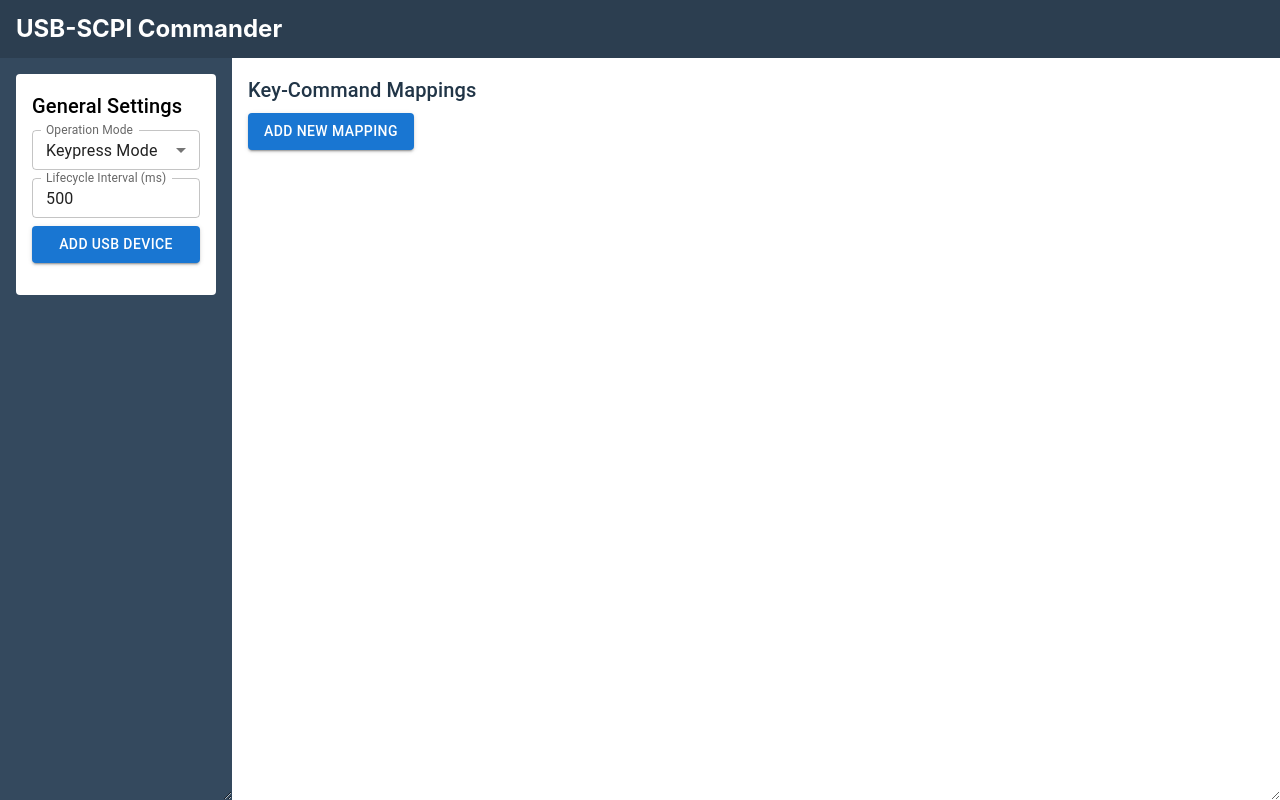
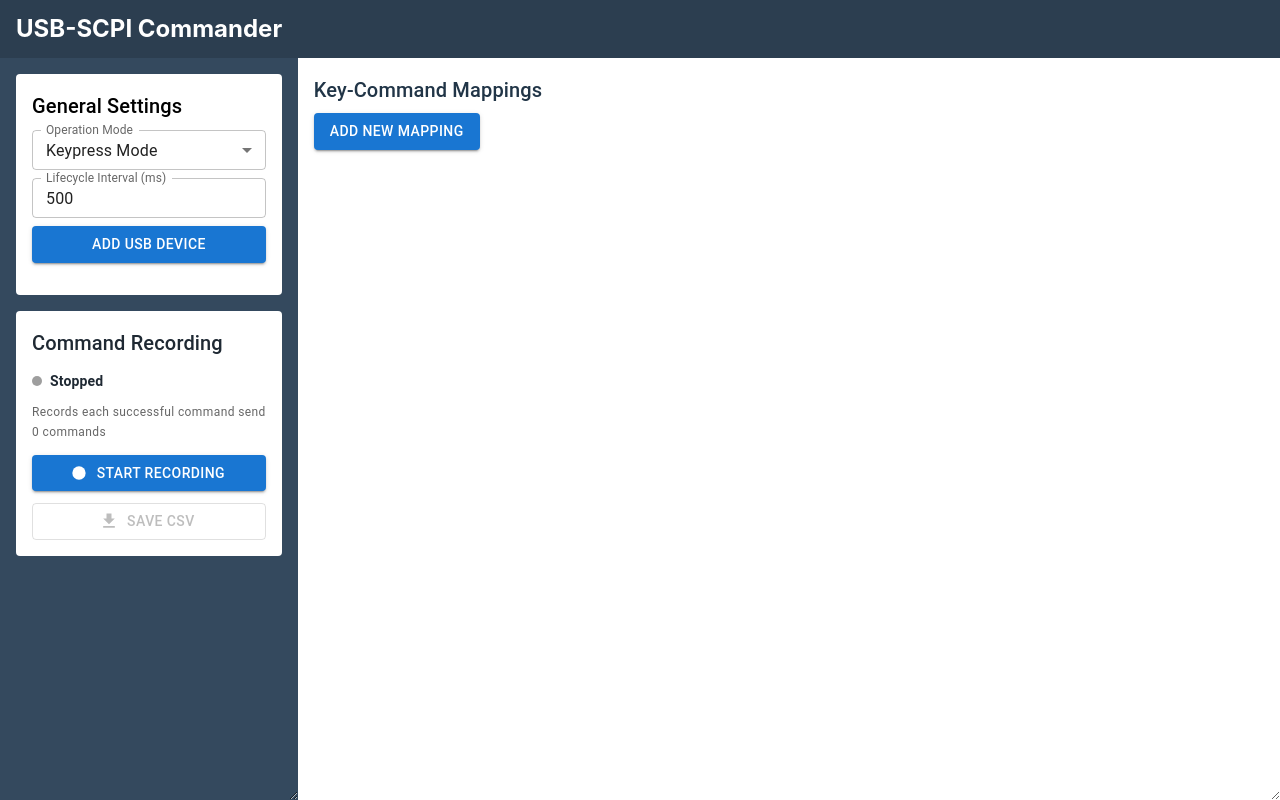
Before and after one commit to kzkymur/web-usb-scpi-commander, a React (Vite) app: page / in a window 1280 px wide. Built offline with nearby package versions, Linux system fonts and the light colour scheme.

Commit message:
recording 機能追加

```diff
--- a/src/components/KeypressSettings.tsx
+++ b/src/components/KeypressSettings.tsx
@@ -2,17 +2,14 @@ import { Button, TextField, Grid, Typography, Select, MenuItem, InputLabel, Form
 import { useKeypressStore } from '../store/keypress';
 import { useKeyboardHandler } from '../hooks/useKeyboardHandler';
 import { useGeneralStatus } from '../store/general';
-import { useState } from 'react';
 
 const KeypressSettings = () => {
   const { devices } = useGeneralStatus();
   const { keyCommands, setKeyCommand, removeKeyCommand } = useKeypressStore();
   useKeyboardHandler();
 
-  const [selectedDeviceId, setSelectedDeviceId] = useState<string>("");
-
   const handleAddMapping = () => {
-    setKeyCommand(crypto.randomUUID(), '', '', selectedDeviceId);
+    setKeyCommand(crypto.randomUUID(), '', '', devices[0]?.id ?? '');
   };
 
   const handleRemoveMapping = (id: string) => {
@@ -26,19 +23,16 @@ const KeypressSettings = () => {
       </Typography>
 
       <Grid container spacing={2}>
-        {keyCommands.map(({ id, key, command }) => (
+        {keyCommands.map(({ id, key, command, deviceId }) => (
           <Grid item xs={12} key={id}>
             <Grid container spacing={2} alignItems="center">
               <Grid item xs={3}>
                 <FormControl fullWidth>
                   <InputLabel>Device</InputLabel>
                   <Select
-                    value={selectedDeviceId}
+                    value={deviceId}
                     label="Device"
-                    onChange={(e) => {
-                      setKeyCommand(id, key, command, e.target.value);
-                      setSelectedDeviceId(e.target.value);
-                    }}
+                    onChange={(e) => setKeyCommand(id, key, command, e.target.value)}
                   >
                     {devices.map((device) => (
                       <MenuItem key={device.id} value={device.id}>
@@ -52,7 +46,7 @@ const KeypressSettings = () => {
                 <TextField
                   label="Key"
                   value={key}
-                  onChange={(e) => setKeyCommand(id, e.target.value, command, selectedDeviceId)}
+                  onChange={(e) => setKeyCommand(id, e.target.value, command, deviceId)}
                   fullWidth
                 />
               </Grid>
@@ -60,7 +54,7 @@ const KeypressSettings = () => {
                 <TextField
                   label="SCPI Command"
                   value={command}
-                  onChange={(e) => setKeyCommand(id, key, e.target.value, selectedDeviceId)}
+                  onChange={(e) => setKeyCommand(id, key, e.target.value, deviceId)}
                   fullWidth
                 />
               </Grid>
--- /dev/null
+++ b/src/components/RecordingControls.tsx
@@ -0,0 +1,126 @@
+import DownloadIcon from '@mui/icons-material/Download';
+import FiberManualRecordIcon from '@mui/icons-material/FiberManualRecord';
+import StopIcon from '@mui/icons-material/Stop';
+import { Box, Button, Stack, Typography } from '@mui/material';
+import { useCallback, useEffect, useRef, useState } from 'react';
+import styled from 'styled-components';
+import {
+  createRecordingFileName,
+  recordingCommandsToCsv,
+  RecordingSession,
+} from '../recording';
+import { subscribeToSCPICommandSent } from '../web-usb-scpi';
+
+const Section = styled.section`
+  display: flex;
+  flex-direction: column;
+  gap: 0.75rem;
+  padding: 1rem;
+  background: white;
+  border-radius: 4px;
+  color: #1f2933;
+`;
+
+const StatusDot = styled.span<{ $recording: boolean }>`
+  width: 0.625rem;
+  height: 0.625rem;
+  border-radius: 50%;
+  flex: 0 0 auto;
+  background: ${({ $recording }) => ($recording ? '#d32f2f' : '#9e9e9e')};
+  box-shadow: ${({ $recording }) => ($recording ? '0 0 0 3px rgba(211, 47, 47, 0.14)' : 'none')};
+`;
+
+const RecordingControls = () => {
+  const [isRecording, setIsRecording] = useState(false);
+  const [commandCount, setCommandCount] = useState(0);
+  const [startedAt, setStartedAt] = useState<number | null>(null);
+
+  const isRecordingRef = useRef(false);
+  const sessionRef = useRef<RecordingSession | null>(null);
+
+  const stopRecording = useCallback(() => {
+    if (!isRecordingRef.current) return;
+    isRecordingRef.current = false;
+    setIsRecording(false);
+  }, []);
+
+  const startRecording = useCallback(() => {
+    const now = Date.now();
+    sessionRef.current = new RecordingSession(now);
+    isRecordingRef.current = true;
+
+    setStartedAt(now);
+    setCommandCount(0);
+    setIsRecording(true);
+  }, []);
+
+  const saveCsv = useCallback(() => {
+    const session = sessionRef.current;
+    if (session === null || session.commands.length === 0) return;
+
+    const csv = recordingCommandsToCsv(session.commands, session.startedAt);
+    const blob = new Blob([`\uFEFF${csv}`], { type: 'text/csv;charset=utf-8' });
+    const objectUrl = URL.createObjectURL(blob);
+    const link = document.createElement('a');
+    link.href = objectUrl;
+    link.download = createRecordingFileName(session.startedAt);
+    document.body.appendChild(link);
+    link.click();
+    link.remove();
+    window.setTimeout(() => URL.revokeObjectURL(objectUrl), 0);
+  }, []);
+
+  useEffect(() => subscribeToSCPICommandSent((event) => {
+    if (!isRecordingRef.current || sessionRef.current === null) return;
+    sessionRef.current.recordCommand(event);
+    setCommandCount(sessionRef.current.commands.length);
+  }), []);
+
+  useEffect(() => () => {
+    isRecordingRef.current = false;
+  }, []);
+
+  return (
+    <Section aria-label="Command recording">
+      <Typography variant="h6">Command Recording</Typography>
+
+      <Stack direction="row" spacing={1} alignItems="center">
+        <StatusDot $recording={isRecording} aria-hidden="true" />
+        <Typography variant="body2" fontWeight={600}>
+          {isRecording ? 'Recording' : 'Stopped'}
+        </Typography>
+      </Stack>
+
+      <Box>
+        <Typography variant="caption" display="block" color="text.secondary">
+          Records each successful command send
+        </Typography>
+        <Typography variant="caption" display="block" color="text.secondary">
+          {commandCount.toLocaleString()} commands
+        </Typography>
+      </Box>
+
+      <Button
+        variant="contained"
+        color={isRecording ? 'error' : 'primary'}
+        startIcon={isRecording ? <StopIcon /> : <FiberManualRecordIcon />}
+        onClick={isRecording ? stopRecording : startRecording}
+        fullWidth
+      >
+        {isRecording ? 'Stop Recording' : 'Start Recording'}
+      </Button>
+
+      <Button
+        variant="outlined"
+        startIcon={<DownloadIcon />}
+        onClick={saveCsv}
+        disabled={commandCount === 0 || startedAt === null}
+        fullWidth
+      >
+        Save CSV
+      </Button>
+    </Section>
+  );
+};
+
+export default RecordingControls;
--- a/src/components/SettingsPanel.tsx
+++ b/src/components/SettingsPanel.tsx
@@ -2,6 +2,7 @@ import { useGeneralStatus } from '../store/general';
 import { Button, Select, MenuItem, TextField, FormControl, InputLabel, Typography, Box } from '@mui/material';
 import styled from 'styled-components';
 import { connectToDevice } from '../web-usb-scpi';
+import RecordingControls from './RecordingControls';
 
 const Section = styled.div`
   display: flex;
@@ -82,6 +83,7 @@ export const SettingsPanel = () => {
           </Box>
         ))}
       </Section>
+      <RecordingControls />
     </>
   );
 };
--- /dev/null
+++ b/src/recording.ts
@@ -0,0 +1,54 @@
+import type { SCPICommandSentEvent } from './web-usb-scpi';
+
+export class RecordingSession {
+  readonly startedAt: number;
+  readonly commands: SCPICommandSentEvent[] = [];
+
+  constructor(startedAt: number) {
+    this.startedAt = startedAt;
+  }
+
+  recordCommand(event: SCPICommandSentEvent) {
+    if (event.sentAt >= this.startedAt) this.commands.push(event);
+  }
+}
+
+const escapeCsvValue = (value: string | number) => {
+  const text = String(value);
+  if (!/[",\r\n]/.test(text)) return text;
+  return `"${text.replace(/"/g, '""')}"`;
+};
+
+export const recordingCommandsToCsv = (
+  commands: ReadonlyArray<SCPICommandSentEvent>,
+  startedAt: number,
+) => {
+  const rows: Array<Array<string | number>> = [
+    [
+      'elapsed_seconds',
+      'command_at',
+      'device_id',
+      'device_name',
+      'scpi_command',
+    ],
+    ...commands.map((command) => [
+      ((command.sentAt - startedAt) / 1000).toFixed(3),
+      new Date(command.sentAt).toISOString(),
+      command.deviceId,
+      command.deviceName,
+      command.command,
+    ]),
+  ];
+
+  return rows
+    .map((row) => row.map(escapeCsvValue).join(','))
+    .join('\r\n');
+};
+
+export const createRecordingFileName = (startedAt: number) => {
+  const timestamp = new Date(startedAt)
+    .toISOString()
+    .replace(/[-:]/g, '')
+    .replace(/\.\d{3}Z$/, 'Z');
+  return `scpi-recording-${timestamp}.csv`;
+};
--- a/src/web-usb-scpi.ts
+++ b/src/web-usb-scpi.ts
@@ -11,6 +11,34 @@ const fnv1a32 = (str: string) => {
   return (hash >>> 0).toString(16);
 }
 
+export type SCPICommandSentEvent = Readonly<{
+  sentAt: number;
+  deviceId: string;
+  deviceName: string;
+  command: string;
+}>;
+
+type SCPICommandSentListener = (event: SCPICommandSentEvent) => void;
+
+const scpiCommandSentListeners = new Set<SCPICommandSentListener>();
+
+export const subscribeToSCPICommandSent = (listener: SCPICommandSentListener) => {
+  scpiCommandSentListeners.add(listener);
+  return () => {
+    scpiCommandSentListeners.delete(listener);
+  };
+};
+
+const notifySCPICommandSent = (event: SCPICommandSentEvent) => {
+  scpiCommandSentListeners.forEach((listener) => {
+    try {
+      listener(event);
+    } catch (error) {
+      console.error('SCPI command listener failed:', error);
+    }
+  });
+};
+
 export class SCPIDevice {
   usb: USBDevice;
   endpointNumber: number | null = null;
@@ -23,8 +51,15 @@ export class SCPIDevice {
       throw new Error("endpointNumber has not been set. Please call `setup` function at first.")
     }
     const data = new TextEncoder().encode(cmd + '\n');
+    const sentAt = Date.now();
     try {
       await this.usb.transferOut(this.endpointNumber, data);
+      notifySCPICommandSent({
+        sentAt,
+        deviceId: this.id,
+        deviceName: this.usb.productName || `Device ${this.id}`,
+        command: cmd,
+      });
       console.log(`Sent: ${cmd}`);
     } catch (err) {
       console.error('transferOut error:', err);
```
Also changed, not shown: 1 other file (tests, documents, lock files or other folders).
